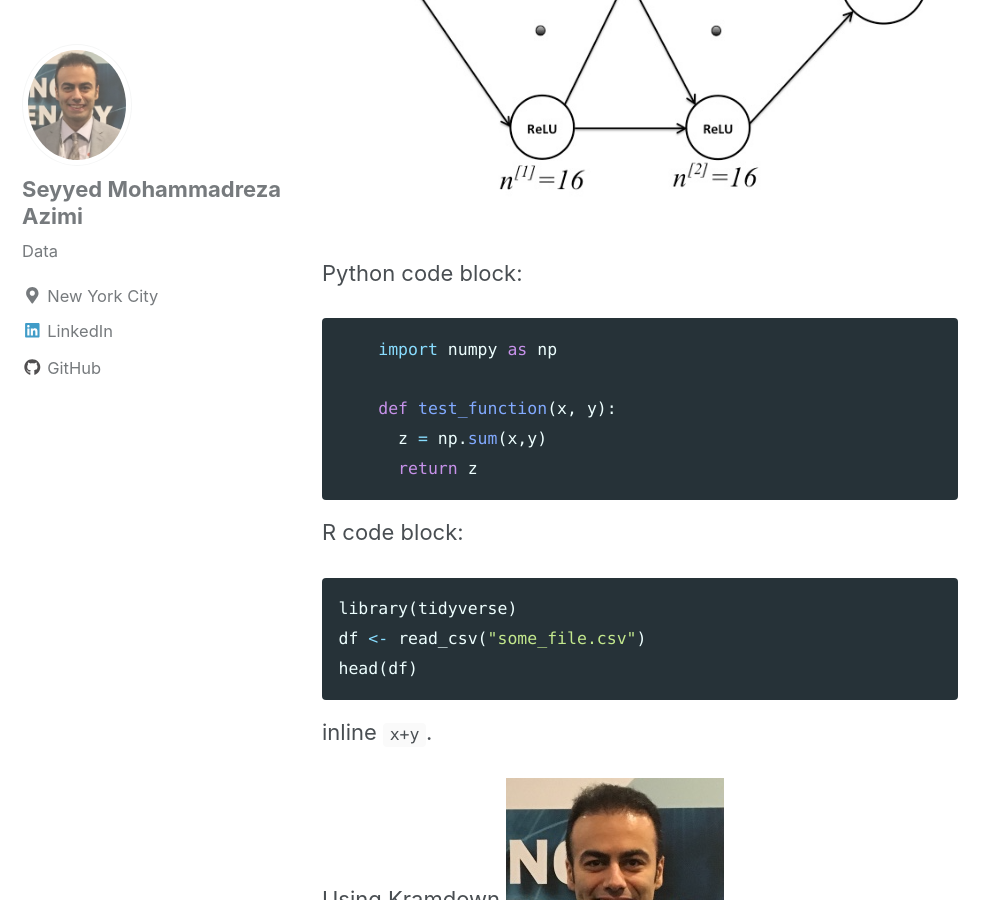
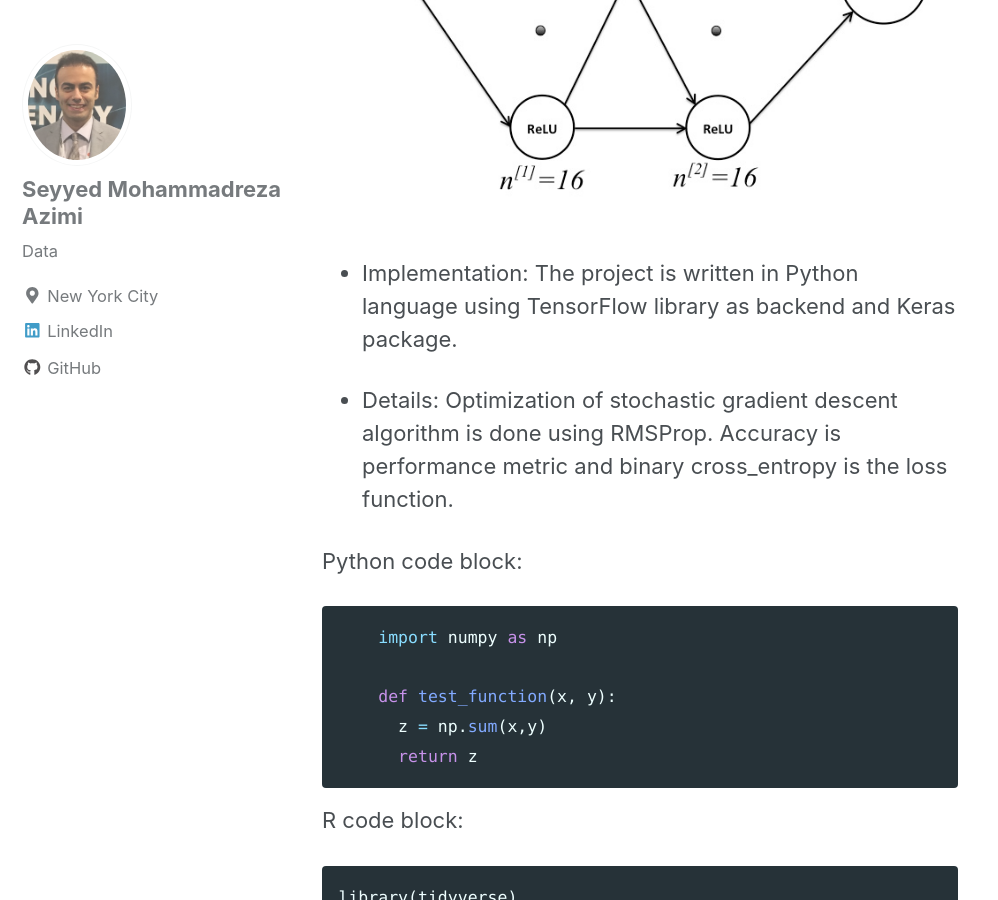
Before and after one commit to MohammadrezaAzimi/MohammadrezaAzimi.github.io, a Jekyll site: the page built from _posts/2018-04-06-IMDB.md, in a window 1280 px wide and 900 px high, scrolled down 893 px. Shown: the whole window, without its empty margins (0-998 px from the left). Built offline with Jekyll 4.4.1, drawn with Linux system fonts in a browser that asks for light colours; nearby versions of some CDN libraries; formulas are drawn with MathJax 3.

Commit message:
new github

````diff
--- a/_posts/2018-04-06-IMDB.md
+++ b/_posts/2018-04-06-IMDB.md
@@ -14,6 +14,9 @@ In this project, there are 25000 highly polar movie reviews for training and dev
 
 <img src="{{ site.url }}{{ site.baseurl }}/images/IMDB/Slide1.jpg" alt="ooo">
 
+* Implementation: The project is written in Python language using TensorFlow library as backend and Keras package.
+
+* Details: Optimization of stochastic gradient descent algorithm is done using RMSProp. Accuracy is performance metric and binary cross_entropy is the loss function.
 
 Python code block:
 ```python
````
